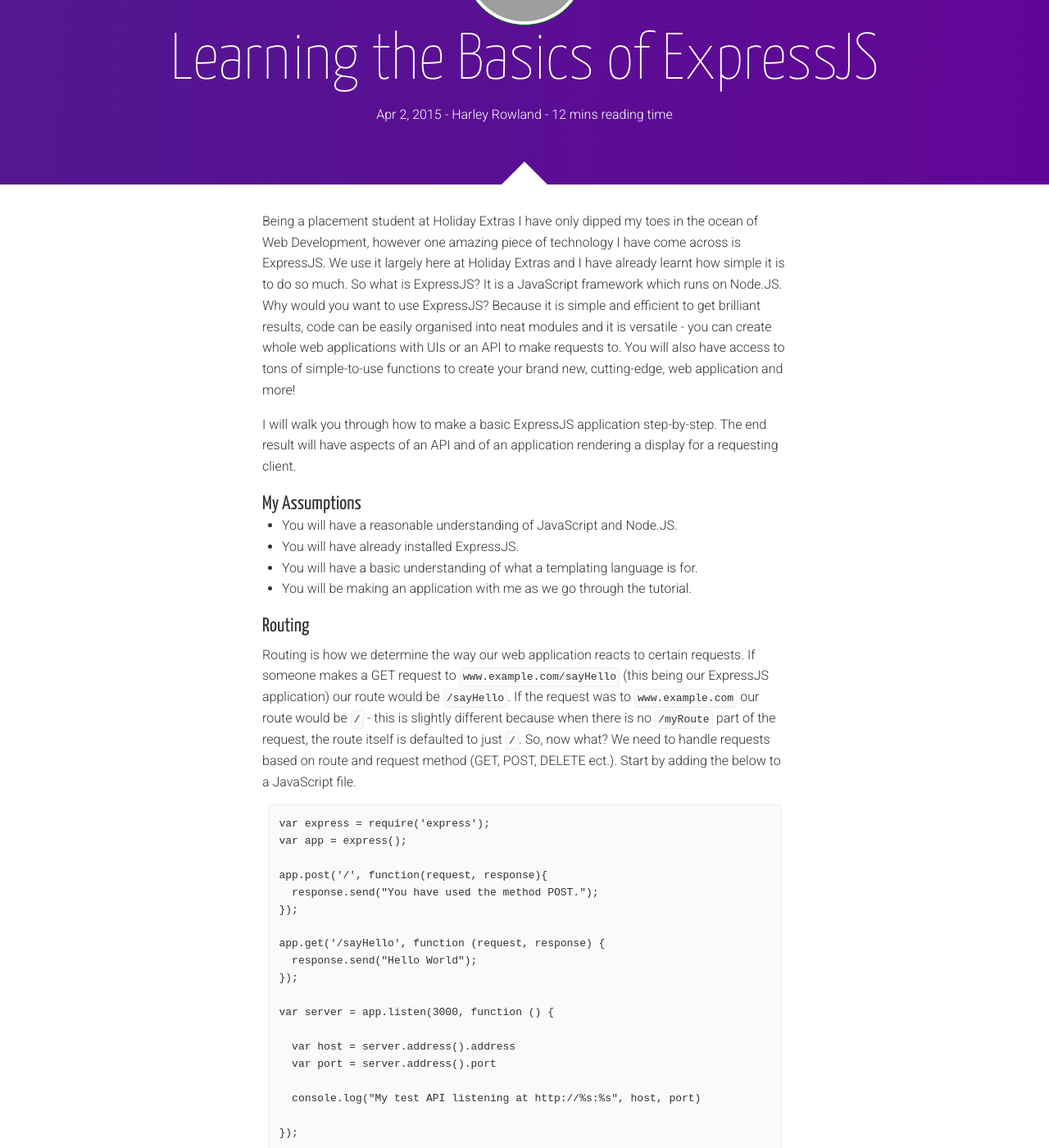
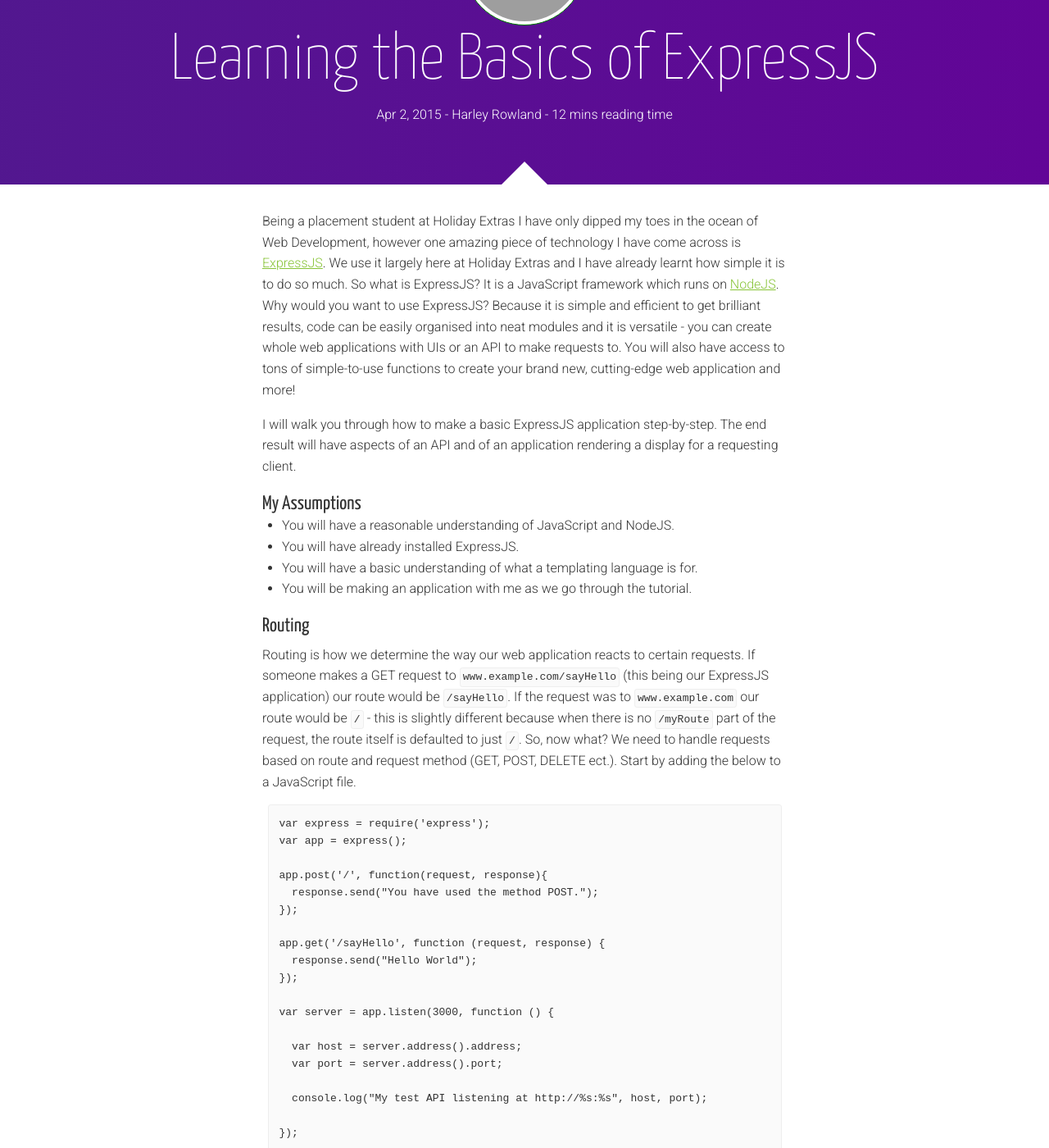
Before and after one commit to holidayextras/holidayextras.github.com, a Jekyll site: the page built from _posts/2015-04-02-learning-the-basics-of-expressjs.md, in a window 1280 px wide and 1400 px high, scrolled down 215 px. Shown: the whole window at 82% size. Built offline with Jekyll 4.4.1, drawn with Linux system fonts in a browser that asks for light colours; nearby versions of some CDN libraries; comment, search, counter and statistics services are not loaded; some of the changed text lies outside the part shown; grey boxes are pictures that could not be loaded.

Commit message:
Make changes based on George Storer's comments

````diff
--- a/_posts/2015-04-02-learning-the-basics-of-expressjs.md
+++ b/_posts/2015-04-02-learning-the-basics-of-expressjs.md
@@ -12,13 +12,13 @@
 ---
 
 
-Being a placement student at Holiday Extras I have only dipped my toes in the ocean of Web Development, however one amazing piece of technology I have come across is ExpressJS. We use it largely here at Holiday Extras and I have already learnt how simple it is to do so much. So what is ExpressJS? It is a JavaScript framework which runs on Node.JS. Why would you want to use ExpressJS? Because it is simple and efficient to get brilliant results, code can be easily organised into neat modules and it is versatile - you can create whole web applications with UIs or an API to make requests to. You will also have access to tons of simple-to-use functions to create your brand new, cutting-edge, web application and more!
+Being a placement student at Holiday Extras I have only dipped my toes in the ocean of Web Development, however one amazing piece of technology I have come across is [ExpressJS](http://expressjs.com/). We use it largely here at Holiday Extras and I have already learnt how simple it is to do so much. So what is ExpressJS? It is a JavaScript framework which runs on [NodeJS](https://nodejs.org/). Why would you want to use ExpressJS? Because it is simple and efficient to get brilliant results, code can be easily organised into neat modules and it is versatile - you can create whole web applications with UIs or an API to make requests to. You will also have access to tons of simple-to-use functions to create your brand new, cutting-edge web application and more!
 
 I will walk you through how to make a basic ExpressJS application step-by-step. The end result will have aspects of an API and of an application rendering a display for a requesting client.
 
 ## My Assumptions
 
-* You will have a reasonable understanding of JavaScript and Node.JS.
+* You will have a reasonable understanding of JavaScript and NodeJS.
 * You will have already installed ExpressJS.
 * You will have a basic understanding of what a templating language is for.
 * You will be making an application with me as we go through the tutorial.
@@ -41,17 +41,17 @@
 
 var server = app.listen(3000, function () {
 
-  var host = server.address().address
-  var port = server.address().port
+  var host = server.address().address;
+  var port = server.address().port;
 
-  console.log("My test API listening at http://%s:%s", host, port)
+  console.log("My test API listening at http://%s:%s", host, port);
 
 });
 ```
 
-What does the above piece of code do? `var app = express();` is how we reference our application - so `app` becomes our application as a whole. The next 2 blocks of 3-line code are how we handle requests to certain routes. So if we make a POST request to `/` we will respond with "You have used the method POST.". If we make a GET request to `/sayHello` we will respond with “Hello World”. Your browser will send GET requests by default, if you want to find out how to send POST requests and other methods, look into a REST client such as Postman (a Chrome extension). Finally, the part after that is us creating a server. We are telling our application to listen on port 3000 for requests. Without this, we wouldn't have an application to run. To get your ExpressJS app up and running, you need to run the command `node pathToMyServerFile/server.js` (assuming you save the above code in a file called `server.js`). Once you have done this, go to `http://localhost:3000` or `http://localhost:3000/sayHello` and see what you have made!
+What does the above piece of code do? `var app = express();` is how we reference our application - so `app` becomes our application as a whole. The next 2 blocks of 3-line code are how we handle requests to certain routes. So if we make a POST request to `/` we will respond with "You have used the method POST.". If we make a GET request to `/sayHello` we will respond with “Hello World”. Your browser will send GET requests by default, if you want to find out how to send POST requests and other methods, look into a REST client such as [Postman](https://chrome.google.com/webstore/detail/postman-rest-client/fdmmgilgnpjigdojojpjoooidkmcomcm?hl=en) (a Chrome extension). Finally, the part after that is us creating a server. We are telling our application to listen on port 3000 for requests. Without this, we wouldn't have an application to run. To get your ExpressJS app up and running, you need to run the command `node pathToMyServerFile/server.js` (assuming you save the above code in a file called `server.js`). Once you have done this, go to `http://localhost:3000` or `http://localhost:3000/sayHello` and see what you have made!
 
-Remember that each time you add a peice of functionality, you have to kill your server and run `node pathToMyServerFile/server.js` again. Alternatively look into the node modules such as “Nodemon” or "Supervisor" to do this for you.
+Remember that each time you add a peice of functionality, you have to kill your server and run `node pathToMyServerFile/server.js` again. Alternatively look into the node modules such as [Nodemon](https://www.npmjs.com/package/nodemon) or [Supervisor](https://github.com/isaacs/node-supervisor) to do this for you.
 
 Next up is handling our parameters. `request` in the above code is a JSON object (it holds data to do with the request sent by the client). When you send a request with a query, the query is within the mentioned `request` object. So we can use `request.query.name` to get the name value in the query string. Add this next route to your `server.js` file.
 
@@ -114,7 +114,7 @@
     if(request && request.query && request.query.age){
       console.log(request.query.age);
     } else {
-    	console.log("I don't know how old you are.")
+      console.log("I don't know how old you are.");
     }
     next();
   }
@@ -138,7 +138,7 @@
 sayHelloInFrench: function(request, response, next) {
   console.log("Bonjour");
   next();
-  }
+}
 ```
 Add `sayHelloInFrench` to your `logMiddleware` file. This kind of middleware shares the same format as the middleware we used in `app.use` and we could (if we wanted to) pass this function into `app.use` in the same way we did for the previous two middleware functions.
 
@@ -154,7 +154,7 @@
 
 ```
 
-The first line sets which templating language you want you views to use. I have chosen Handlebars.js. If you too want to use Handlebars.js, run `npm install hbs` and add `var hbs = require(‘hbs’);` to the top of your `server.js` file. The second line is the way your tell your ExpressJS application where it will find views.
+The first line sets which templating language you want you views to use. I have chosen [Handlebars](http://handlebarsjs.com/). If you too want to use Handlebars, run `npm install hbs` and add `var hbs = require(‘hbs’);` to the top of your `server.js` file. The second line is the way your tell your ExpressJS application where it will find views.
 
 ```
 <!DOCTYPE html>
@@ -168,7 +168,7 @@
 </body>
 </html>
 ```
-The above is Handlebars and will compile into HTML - add it into a new `.hbs` file. We can include variables passed from the function which renders the view - `infoString` is my variable passed in and you reference it by wrapping it in `{{ }}`. You can do various other functions with Handlebars too.
+The above is Handlebars and will compile into HTML - add it into a new `.hbs` file. We can include variables passed from the function which renders the view - `infoString` is my variable passed in and you reference it by wrapping it in "\{\{ \}\}". You can do various other functions with Handlebars too.
 
 So now you are set load your view. We must now learn how to render our view and how to pass it variables. First add this route to your `server.js` file:
 
@@ -183,9 +183,9 @@
 module.exports = function(request, response){
   var nameAndAge = null;
   if(request && request.query && request.query.name && request.query.age){
-    nameAndAge = "Your name is " + request.query.name + " and you are " + request.query.age + " years old."
+    nameAndAge = "Your name is " + request.query.name + " and you are " + request.query.age + " years old.";
   } else {
-    nameAndAge = "You did not pass in your name and age correctly. Your URL should look like 'localhost:3000/showView?name=yourName&age=yourAge'."
+    nameAndAge = "You did not pass in your name and age correctly. Your URL should look like 'localhost:3000/showView?name=yourName&age=yourAge'.";
   }
   response.render('showNameAndAge', {
     infoString : nameAndAge
@@ -199,7 +199,7 @@
 
 Finally, I will talk about controllers. A controller isn't a rigid feature as it is in some other frameworks. I think of them as the handlers of the routes. This is where the main functionality of the your application should start - whether you respond straight to your client or you call upon another function to act on the request.
 
-I have avoided putting any logic into my routes, except for the earlier stages, I believe that the routes need to be as clear as possible to keep the path through your codebase as simple and as understandable as we can.
+I have avoided putting any logic into my routes, except for the earlier stages. I believe that the routes need to be as clear as possible to keep the path through your codebase as simple and as understandable as we can.
 
 If you have had any issues with getting your application to work, visit [my GitHub page](https://github.com/HarleyRowland/TestsAndTutorials/tree/master/testExpressApp) for the full code of this application.
 
````
